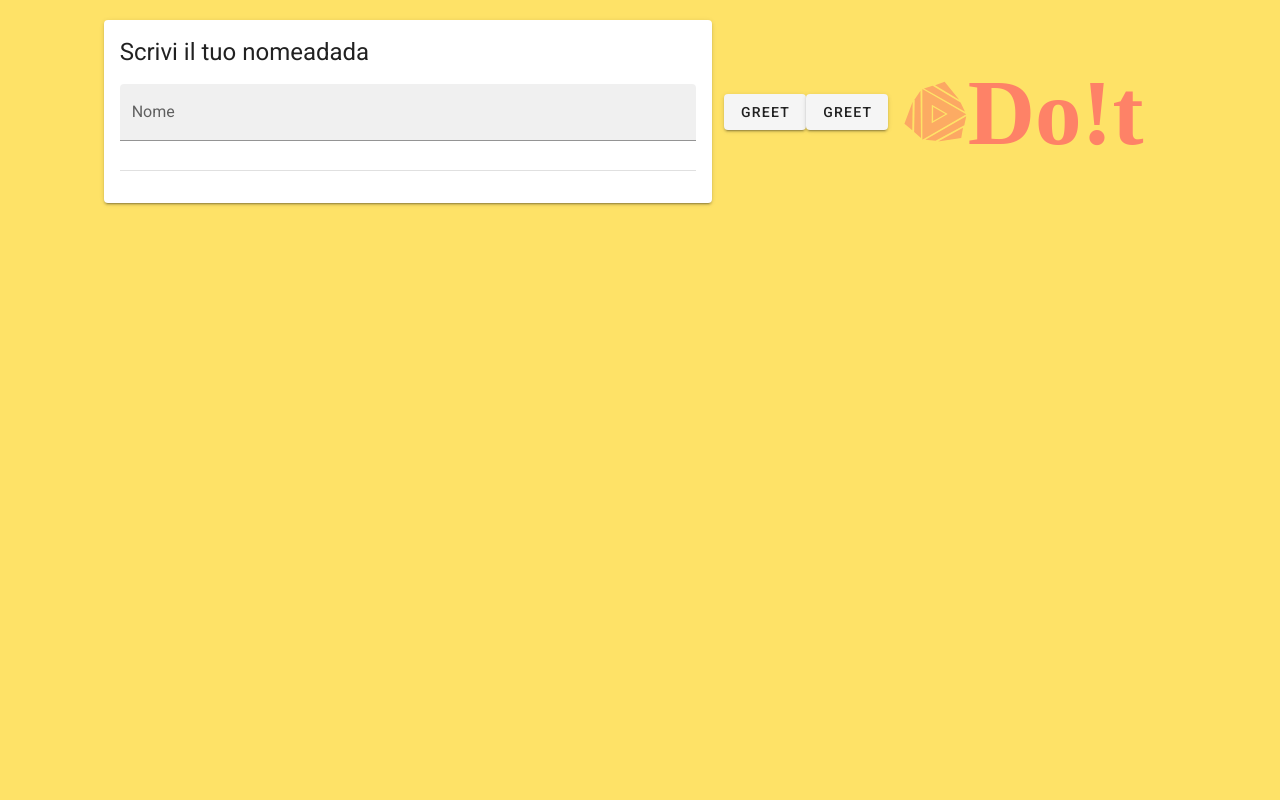
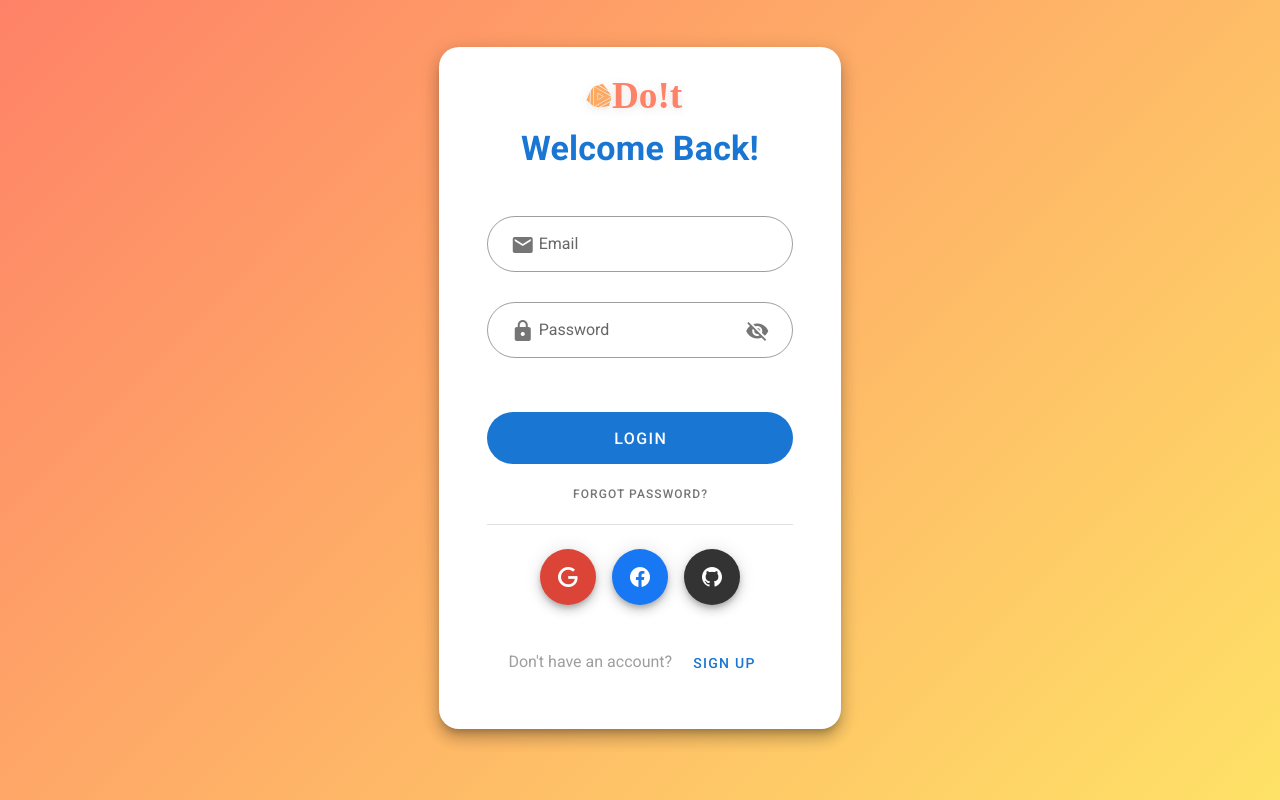
Before and after one commit to haluname/Do_It, a Nuxt app in the folder frontend/: page / in a window 1280 px wide. Built offline with nearby package versions, Linux system fonts and the light colour scheme.

Commit message:
modifica

```diff
--- a/frontend/pages/index.vue
+++ b/frontend/pages/index.vue
@@ -1,72 +1,190 @@
 <template>
-  <div class="page-container">
-  <v-row justify="center" align="center">
-    <v-col cols="12" sm="8" md="6">
-      <v-card>
-        <v-card-title class="headline">
-          Scrivi il tuo nomeadada
-        </v-card-title>
+  <v-container fluid class="login-container">
+    <v-row justify="center" align="center" class="fill-height">
+      <v-col cols="12" md="6" lg="4">
+        <v-card class="login-card" elevation="10" shaped>
+          <div class="login-header">
+            <v-img
+              src="/img/fullLogo.svg"
+              alt="Logo"
+              max-width="120"
+              class="logo"
+            ></v-img>
+            <h1 class="text-h4 font-weight-bold primary--text">Welcome Back!</h1>
+          </div>
 
-        <v-card-text>
-          <v-text-field filled label="Nome" v-model="name"></v-text-field>
-          <v-divider class="mb-4"></v-divider>
-          <template v-if="name">
-            <h1>CIAO {{ nameUppercase }}!</h1>
-            <v-btn class="mt-4" color="primary" @click="reset">Reset</v-btn>
-          </template>
-        </v-card-text>
-      </v-card>
-    </v-col>
-    <v-btn @click="greet">Greet</v-btn>
-    <v-btn @click="greet">Greet</v-btn>
-    <v-img src="/img/fullLogo.svg" alt="Logo" max-width="300px"></v-img>
+          <v-form @submit.prevent="login" ref="form" lazy-validation>
+            <v-card-text>
+              <v-text-field
+                v-model="email"
+                label="Email"
+                prepend-inner-icon="mdi-email"
+                outlined
+                rounded
+                color="primary"
+                :rules="emailRules"
+                required
+              ></v-text-field>
 
+              <v-text-field
+                v-model="password"
+                label="Password"
+                prepend-inner-icon="mdi-lock"
+                outlined
+                rounded
+                color="primary"
+                :append-icon="showPassword ? 'mdi-eye' : 'mdi-eye-off'"
+                :type="showPassword ? 'text' : 'password'"
+                @click:append="showPassword = !showPassword"
+                :rules="passwordRules"
+                required
+              ></v-text-field>
 
-  </v-row>
-</div>
+              <v-btn
+                block
+                x-large
+                color="primary"
+                class="mt-6"
+                type="submit"
+                :loading="loading"
+                depressed
+                rounded
+              >
+                Login
+                <template v-slot:loader>
+                  <v-progress-circular indeterminate size="24"></v-progress-circular>
+                </template>
+              </v-btn>
 
+              <div class="text-center mt-4">
+                <v-btn text small color="grey darken-1" @click="forgotPassword">
+                  Forgot Password?
+                </v-btn>
+              </div>
+            </v-card-text>
+          </v-form>
+
+          <v-divider class="mx-4"></v-divider>
+
+          <v-card-actions class="social-login">
+            <v-btn
+              v-for="(social, i) in socialLogins"
+              :key="i"
+              fab
+              dark
+              :color="social.color"
+              class="mx-2"
+              @click="socialLogin(social.provider)"
+            >
+              <v-icon>{{ social.icon }}</v-icon>
+            </v-btn>
+          </v-card-actions>
+
+          <div class="text-center py-4">
+            <span class="grey--text">Don't have an account? </span>
+            <v-btn text color="primary" @click="signUp">Sign Up</v-btn>
+          </div>
+        </v-card>
+      </v-col>
+    </v-row>
+  </v-container>
 </template>
 
 <script>
 export default {
+  data: () => ({
+    email: '',
+    password: '',
+    showPassword: false,
+    loading: false,
+    emailRules: [
+      v => !!v || 'Email is required',
+      v => /.+@.+\..+/.test(v) || 'Email must be valid',
+    ],
+    passwordRules: [
+      v => !!v || 'Password is required',
+      v => v.length >= 8 || 'Min 8 characters',
+    ],
+    socialLogins: [
+      { provider: 'google', icon: 'mdi-google', color: '#DB4437' },
+      { provider: 'facebook', icon: 'mdi-facebook', color: '#1877F2' },
+      { provider: 'github', icon: 'mdi-github', color: '#333' },
+    ]
+  }),
 
-  data: () => ({
-    name: ''
-  }),
-  computed: {
-    nameUppercase() {
-      return this.name.toUpperCase()
-    }
-  },
   methods: {
-    reset() {
-      this.name = ''
+    async login() {
+      if (this.$refs.form.validate()) {
+        this.loading = true
+        try {
+          // Simulate API call
+          await new Promise(resolve => setTimeout(resolve, 1500))
+          this.$router.push('/dashboard')
+        } catch (error) {
+          console.error('Login error:', error)
+        } finally {
+          this.loading = false
+        }
+      }
     },
-    async greet() {
-      try {
-        const response = await this.$axios.get('https://jsonplaceholder.typicode.com/todos/1')
-        console.log(response.data)
-      } catch (error) {
-        console.error('Errore nella richiesta:', error)
-      }
+    forgotPassword() {
+      console.log('Forgot password clicked')
+    },
+    signUp() {
+      this.$router.push('/register')
+    },
+    socialLogin(provider) {
+      console.log('Social login:', provider)
     }
   }
 }
 </script>
 
-
 <style scoped>
-
-.page-container {
-  background-color: #FEE267
-  ; /* Sostituisci con il colore desiderato */
-  min-height: 100%;
-  overflow-y: hidden;
-  width: 100vw;
-  margin: 0;
-  padding: 20px; /* Regola il padding secondo necessità */
+.login-container {
+  background: linear-gradient(135deg, #FE8267 0%, #FEE267 100%);
+  height: 100vh;
 }
 
+.login-card {
+  padding: 2rem;
+  border-radius: 20px !important;
+  transform: translateY(0);
+  transition: transform 0.3s ease;
+}
 
+.login-card:hover {
+  transform: translateY(-5px);
+}
 
+.login-header {
+  text-align: center;
+  margin-bottom: 2rem;
+}
+
+.logo {
+  margin: 0 auto 1rem;
+  filter: drop-shadow(0 2px 4px rgba(0,0,0,0.1));
+}
+
+.social-login {
+  justify-content: center;
+  padding: 1.5rem 0;
+}
+
+.v-btn--fab {
+  transition: transform 0.3s ease;
+}
+
+.v-btn--fab:hover {
+  transform: scale(1.1);
+}
+
+.v-text-field >>> fieldset {
+  border-radius: 50px !important;
+}
+
+.v-input__prepend-inner {
+  margin-right: 12px !important;
+}
 </style>
```
